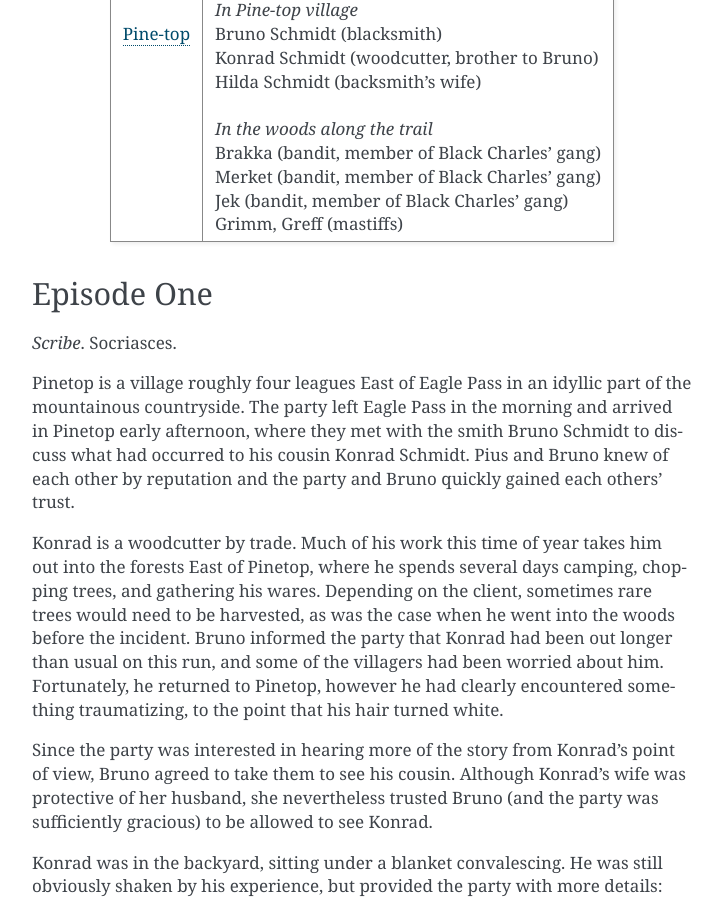
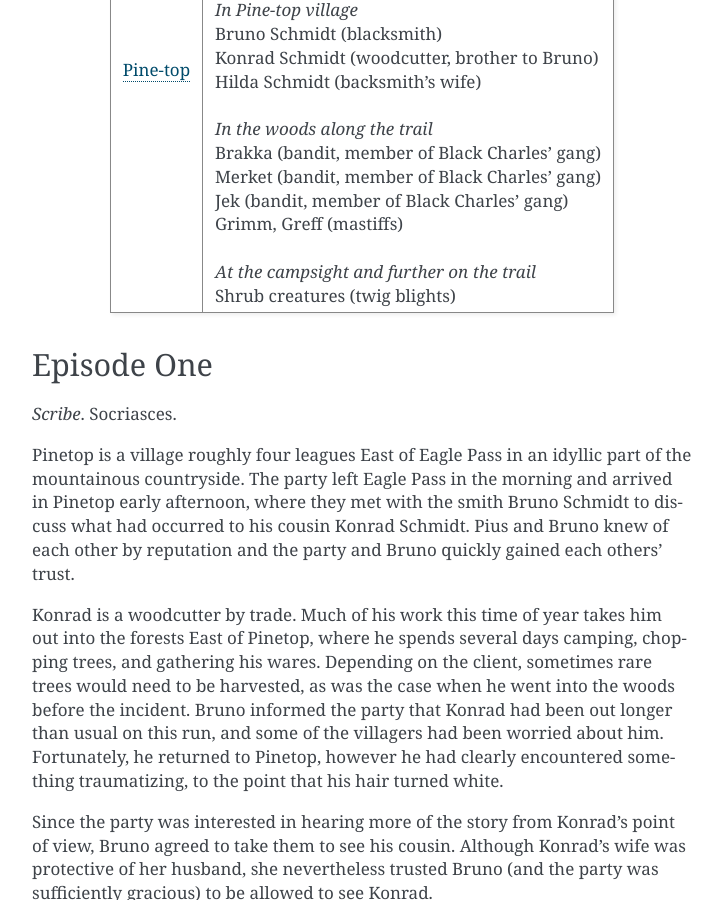
Before and after one commit to ViktorHaag/eagle-pass, a Sphinx documentation site: the page built from source/adventures/ruinedTemple.rst, in a window 1280 px wide and 900 px high, scrolled down 439 px. Shown: the whole window, without its empty margins (388-1110 px from the left). Built offline with Sphinx 7.4.7, drawn with Linux system fonts in a browser that asks for light colours.

Commit message:
add in twig blights to dpersonae

```diff
--- a/source/adventures/ruinedTemple.rst
+++ b/source/adventures/ruinedTemple.rst
@@ -32,6 +32,9 @@
        |br| Merket (bandit, member of Black Charles' gang)
        |br| Jek (bandit, member of Black Charles' gang)
        |br| Grimm, Greff (mastiffs)
+       |br|
+       |br| *At the campsight and further on the trail*
+       |br| Shrub creatures (twig blights)
 
 
 Episode One
```
